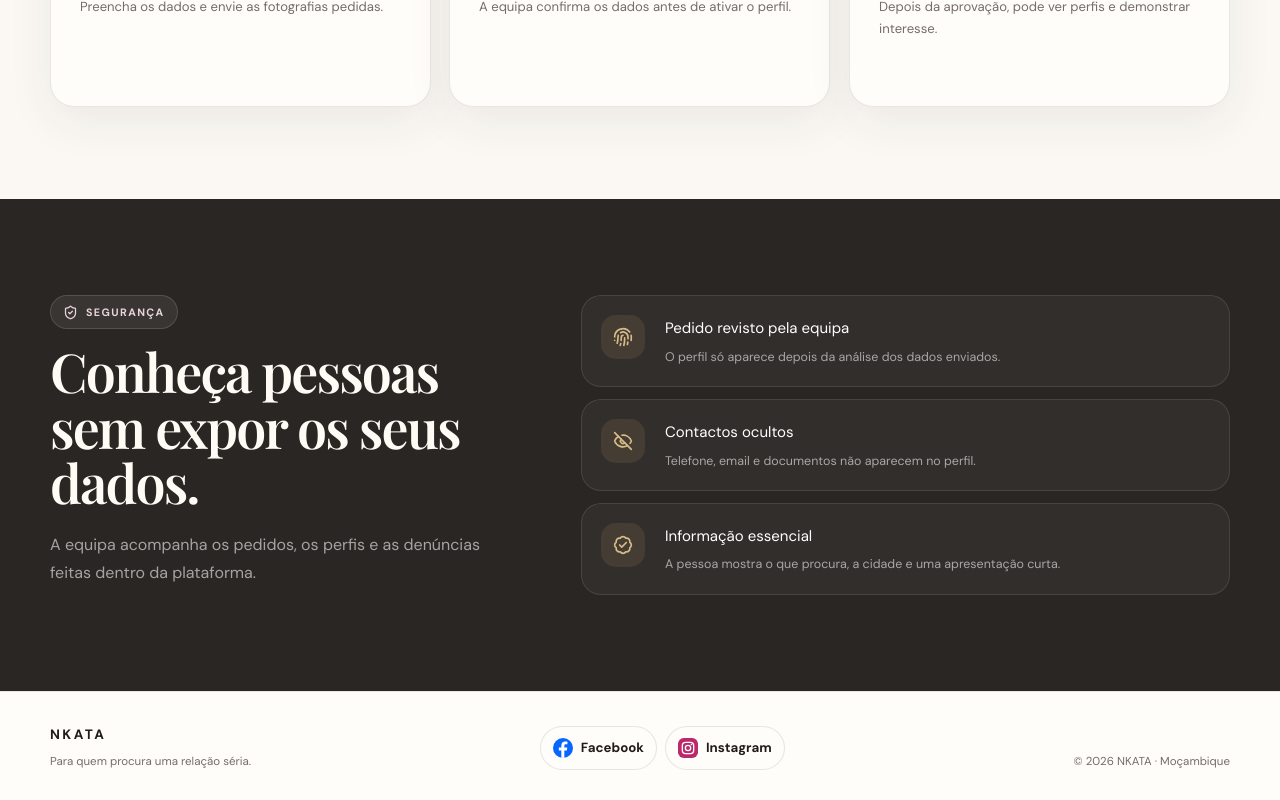
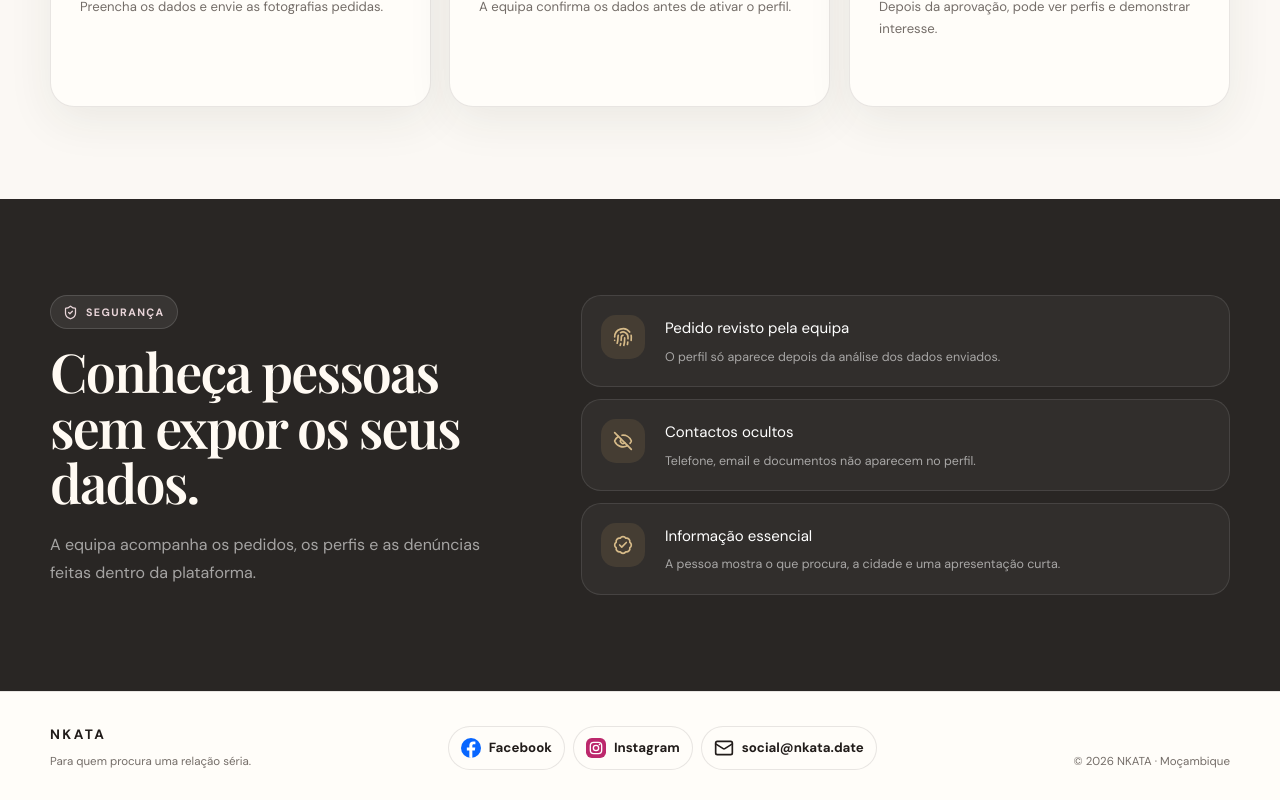
Before and after one commit to fernandomacombo/nkata, a React (Vite) app in the folder frontend/: page / in a window 1280 px wide. Shown: the part 1623-2423 px from the top of the page. Built offline with nearby package versions, Linux system fonts and the light colour scheme; no server answers; a web font is replaced by a local one.

Commit message:
Adicionar email social aos contactos do NKATA

```diff
--- a/frontend/src/components/brand/SocialLinks.jsx
+++ b/frontend/src/components/brand/SocialLinks.jsx
@@ -1,6 +1,8 @@
+import { Mail } from "lucide-react";
+
 export default function SocialLinks() {
   return (
-    <nav className="nk-social-links" aria-label="Redes sociais do NKATA">
+    <nav className="nk-social-links" aria-label="Redes sociais e email do NKATA">
       <a href="https://www.facebook.com/profile.php?id=61593396540834" target="_blank" rel="noopener noreferrer">
         <svg width="20" height="20" viewBox="0 0 24 24" aria-hidden="true" focusable="false">
           <circle cx="12" cy="12" r="12" fill="#0866ff" />
@@ -19,6 +21,10 @@ export default function SocialLinks() {
         </svg>
         Instagram
       </a>
+      <a href="mailto:social@nkata.date">
+        <Mail size={20} aria-hidden="true" />
+        social@nkata.date
+      </a>
     </nav>
   );
 }
```
